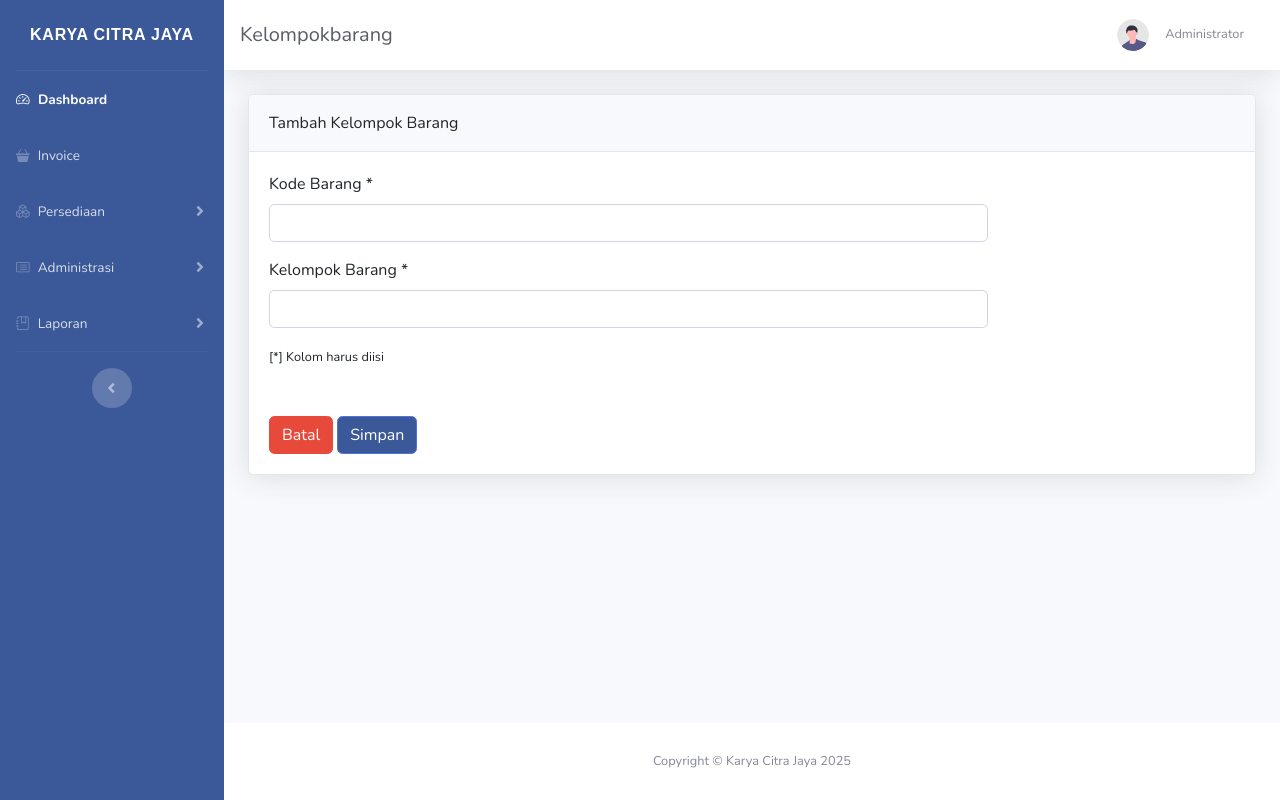
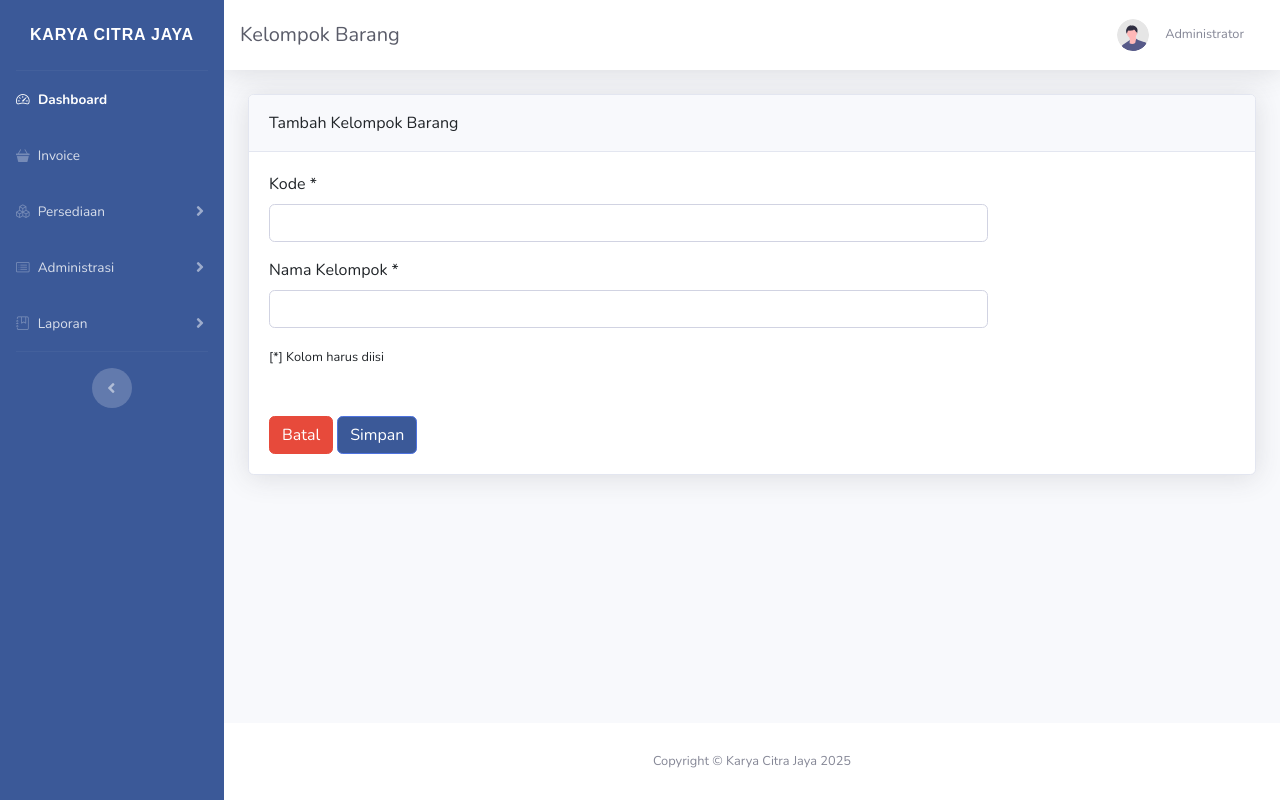
Before and after one commit to nadiaamanda-22/karya_citra_jaya, a CodeIgniter app: page /karya_citra_jaya/index.php/kelompokbarang/addView in a window 1280 px wide. Run offline with CodeIgniter, Linux system fonts and the light colour scheme; some libraries are stand-ins or nearby versions.

Commit message:
fix : perbaikan kelompok barang dan rekening

```diff
--- a/application/controllers/Kelompokbarang.php
+++ b/application/controllers/Kelompokbarang.php
@@ -5,21 +5,21 @@ class Kelompokbarang extends CI_Controller
 {
     public function index()
     {
-        $data['title'] = 'Kelompokbarang';
+        $data['title'] = 'Kelompok Barang';
         $data['kelompokbarang'] = $this->db->get("t_kelompok_barang")->result();
         $this->template->load('template/template', 'persediaan/kelompokbarang', $data);
     }
 
     public function addView()
     {
-        $data['title'] = 'Kelompokbarang';
+        $data['title'] = 'Kelompok Barang';
         $this->template->load('template/template', 'persediaan/kelompokbarang_add', $data);
     }
 
     public function addData()
     {
-        $this->form_validation->set_rules('kode_kelompok', 'Kode_kelompok', 'required');
-        $this->form_validation->set_rules('nama_kelompok', 'Nama_kelompok', 'required');
+        $this->form_validation->set_rules('kode_kelompok', 'Kode kelompok', 'required');
+        $this->form_validation->set_rules('nama_kelompok', 'Nama kelompok', 'required');
         if ($this->form_validation->run() != FALSE) {
             $data = [
                 'kode_kelompok' => $this->input->post('kode_kelompok'),
@@ -38,15 +38,15 @@ class Kelompokbarang extends CI_Controller
 
     public function editView($id_kelompok)
     {
-        $data['title'] = 'Kelompokbarang';
-        $data['kelompokbarang'] = $this->db->query("SELECT * FROM t_kelompok_barang WHERE id_kelompok='$id_kelompok', ")->row();
+        $data['title'] = 'Kelompok Barang';
+        $data['kelompokbarang'] = $this->db->query("SELECT * FROM t_kelompok_barang WHERE id_kelompok='$id_kelompok'")->row();
         $this->template->load('template/template', 'persediaan/kelompokbarang_edit', $data);
     }
 
     public function editData($id_kelompok)
     {
-        $this->form_validation->set_rules('kode_kelompok', 'Kode_kelompok', 'required');
-        $this->form_validation->set_rules('nama_kelompok', 'Nama_kelompok', 'required');
+        $this->form_validation->set_rules('kode_kelompok', 'Kode kelompok', 'required');
+        $this->form_validation->set_rules('nama_kelompok', 'Nama kelompok', 'required');
         if ($this->form_validation->run() != FALSE) {
             $data = [
                 'kode_kelompok' => $this->input->post('kode_kelompok'),
--- a/application/views/administrasi/rekening.php
+++ b/application/views/administrasi/rekening.php
@@ -8,7 +8,7 @@
                      <thead>
                          <tr>
                              <td width="10%" style="text-align: center;"><i class="bi bi-circle"></i></td>
-                             <td width="75%" style="text-align: center;">Rekening</td>
+                             <td width="75%">Rekening</td>
                              <td width="15%" style="text-align: center;"> <i class="bi bi-gear-fill mr-2"></i></td>
                          </tr>
                      </thead>
@@ -18,7 +18,7 @@
                             foreach ($rekening as $rk) { ?>
                              <tr>
                                  <td style="text-align: center;"><?= $no++ ?></td>
-                                 <td style="text-align: center;"><?= $rk->rekening ?></td>
+                                 <td><?= $rk->rekening ?></td>
                                  <td style="text-align: center;">
                                      <a href="<?= base_url('rekening/editView/' . $rk->id_rekening) ?>" style="color: #3b5998;" title="Edit" class="mr-2"><i class="bi bi-pencil-square"></i></a>
                                      <a href="#" style="color: #3b5998;" title="Hapus" class="tombolHapus" data-id="<?= $rk->id_rekening ?>"><i class="bi bi-trash3-fill"></i></a>
--- a/application/views/persediaan/kelompokbarang_add.php
+++ b/application/views/persediaan/kelompokbarang_add.php
@@ -8,18 +8,18 @@
              <div class="row">
                  <div class="col-md-9">
                      <form action="<?= base_url('kelompokbarang/addData') ?>" method="post">
-                     <div class="mb-3">
-                             <label for="kelompokbarang" class="form-label">Kode Barang *</label>
+                         <div class="mb-3">
+                             <label for="kelompokbarang" class="form-label">Kode *</label>
                              <input type="text" class="form-control" id="kelompokbarang" name="kode_kelompok">
                              <?php if ($this->session->flashdata('message', 'error')): ?>
-                                 <small class="text-danger">Kode Barang harus diisi!</small>
+                                 <small class="text-danger">Kode barang harus diisi!</small>
                              <?php endif; ?>
                          </div>
                          <div class="mb-3">
-                             <label for="kelompokbarang" class="form-label">Kelompok Barang *</label>
+                             <label for="kelompokbarang" class="form-label">Nama Kelompok *</label>
                              <input type="text" class="form-control" id="kelompokbarang" name="nama_kelompok">
                              <?php if ($this->session->flashdata('message', 'error')): ?>
-                                 <small class="text-danger">Nama Kelompok harus diisi!</small>
+                                 <small class="text-danger">Nama kelompok harus diisi!</small>
                              <?php endif; ?>
                          </div>
                          <div class="mb-5">
```
Also changed, not shown: application/views/persediaan/kelompokbarang.php (+4 -4 lines).
